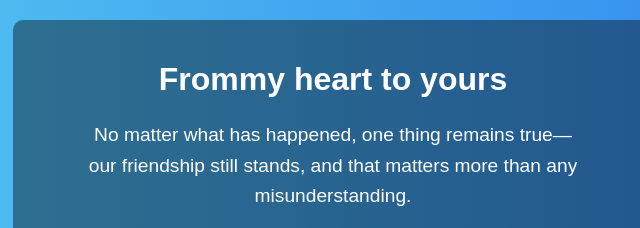
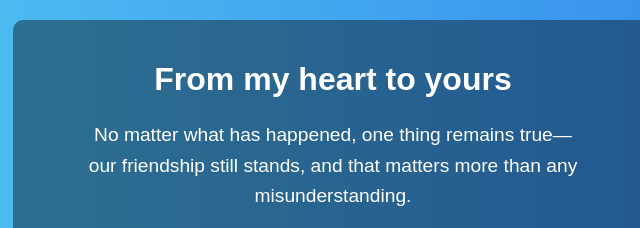
Before and after one commit to Riaan-Soni/Weatheringwu, a plain HTML site: page index.html in a window 1280 px wide. Shown: the top 228 px of the page, 307-947 px from the left. Drawn offline with Linux system fonts and the light colour scheme.

Commit message:
Update index.html

```diff
--- a/index.html
+++ b/index.html
@@ -31,7 +31,7 @@
 </head>
 <body>
     <div class="message-container">
-            <h1>Frommy heart to yours</h1>
+            <h1>From my heart to yours</h1>
         <p>
             No matter what has happened, one thing remains true—<br>
             our friendship still stands, and that matters more than any misunderstanding.<br>
```
